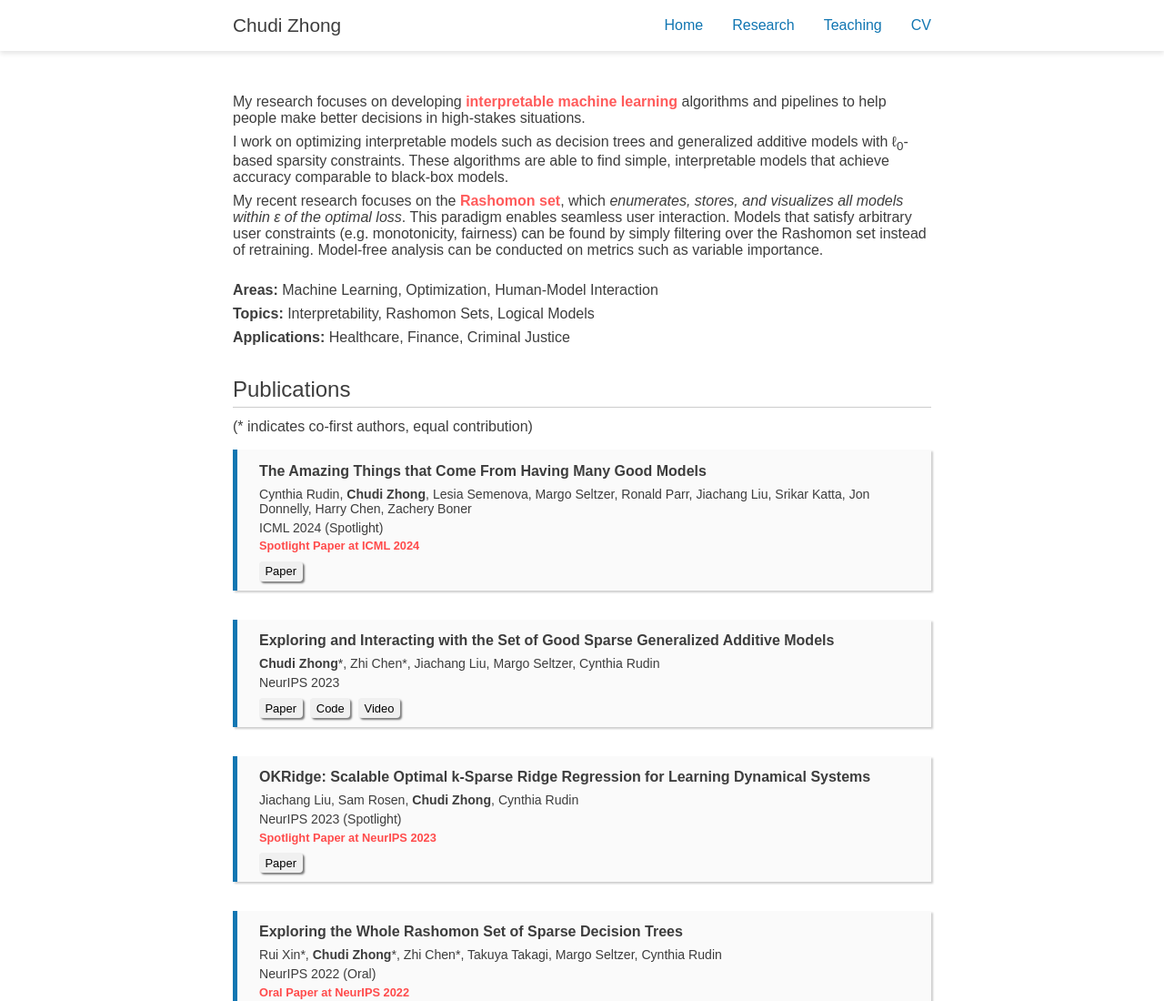
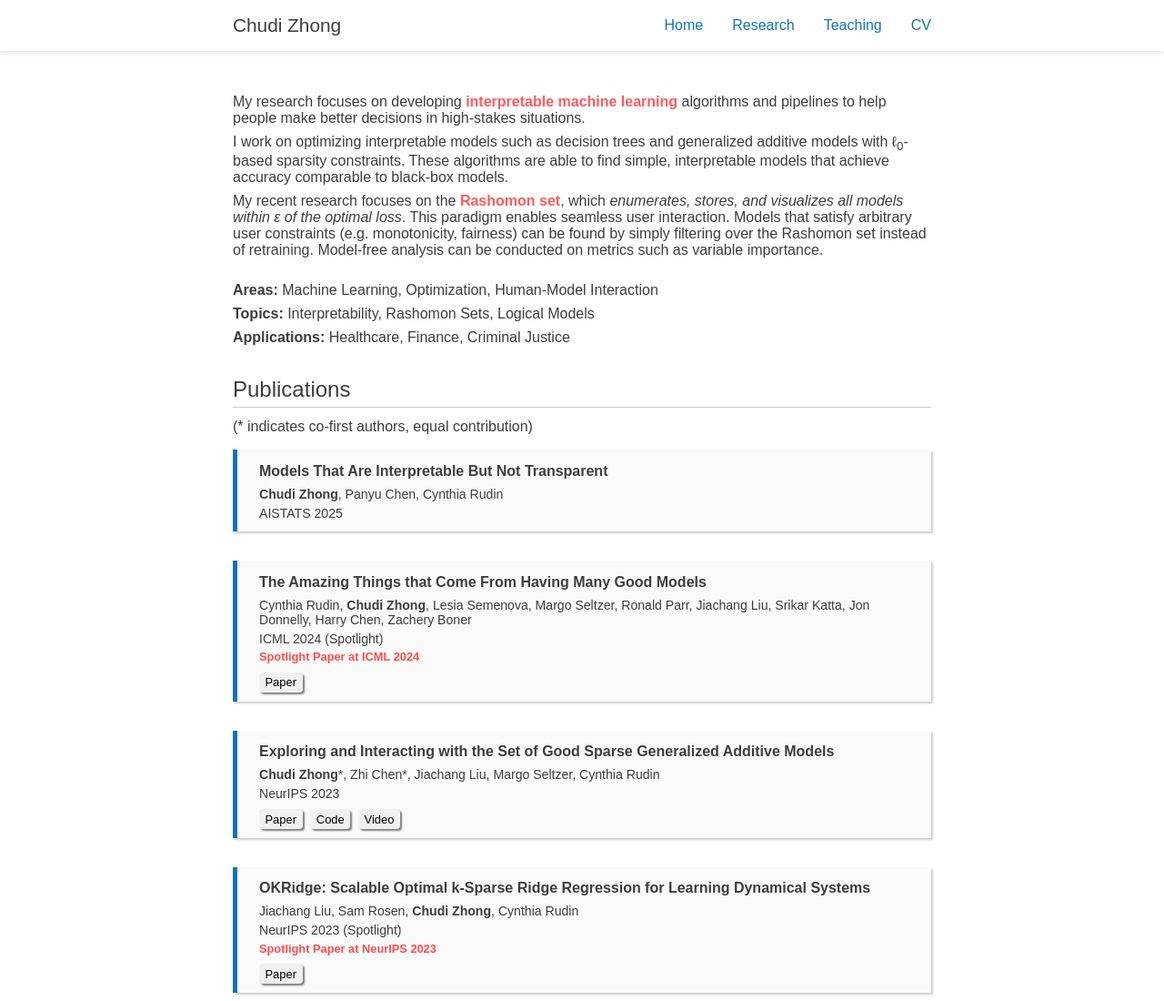
Before and after one commit to chudizhong/chudizhong.github.io, a plain HTML site: page research.html in a window 1280 px wide. Shown: the top 1100 px of the page at 91% size. Drawn offline with Linux system fonts and the light colour scheme.

Commit message:
Update research.html

```diff
--- a/research.html
+++ b/research.html
@@ -63,6 +63,18 @@
 			<h2 class="heading">Publications</h2>
 
 			<p>(* indicates co-first authors, equal contribution)</p>
+
+			<div class="pub-content">
+				<p class="pub-title">
+				Models That Are Interpretable But Not Transparent
+				</p>
+				<p class="pub-detail">
+				<b>Chudi Zhong</b>, Panyu Chen, Cynthia Rudin
+				</p>
+				<p class="pub-detail">
+				AISTATS 2025
+				</p>
+			</div>
 
 			<div class="pub-content">
 				<p class="pub-title">
```
